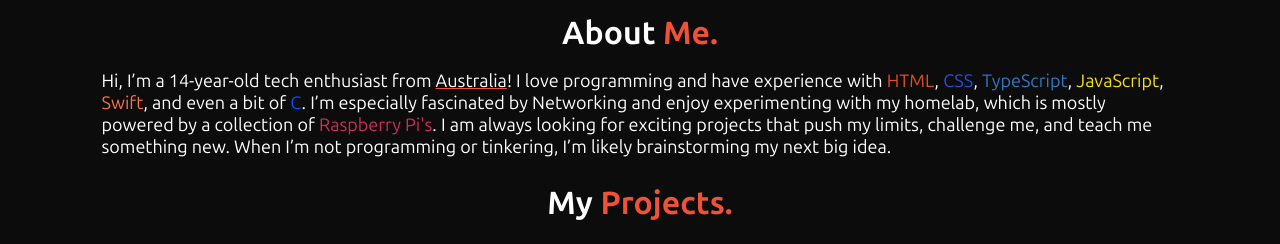
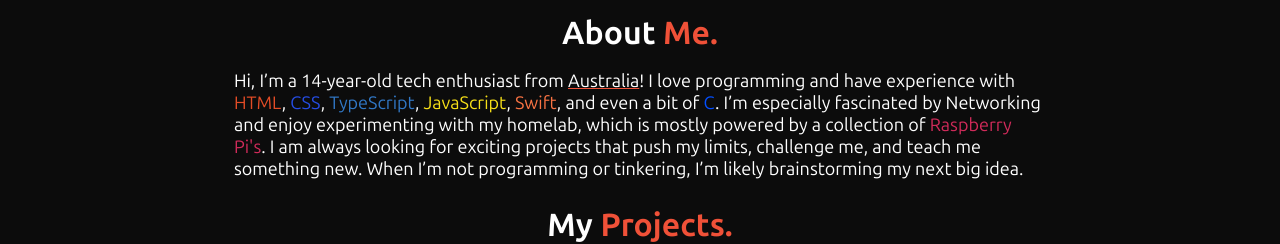
Before and after one commit to Mooshay105/Personal-Site, a React (Vite) app: page / in a window 1280 px wide. Shown: the part 422-666 px from the top of the page. Built offline with nearby package versions, Linux system fonts and the light colour scheme.

Commit message:
fix about me sizing

```diff
--- a/src/assets/main.css
+++ b/src/assets/main.css
@@ -204,7 +204,8 @@ nav {
 	font-size: large;
 	color: #ffffff;
 	margin-bottom: 0;
-	max-width: calc(100% - 20ch);
+	margin-inline: 20px;
+	max-width: 80ch;
 }
 
 /* Projects Styles */
```
